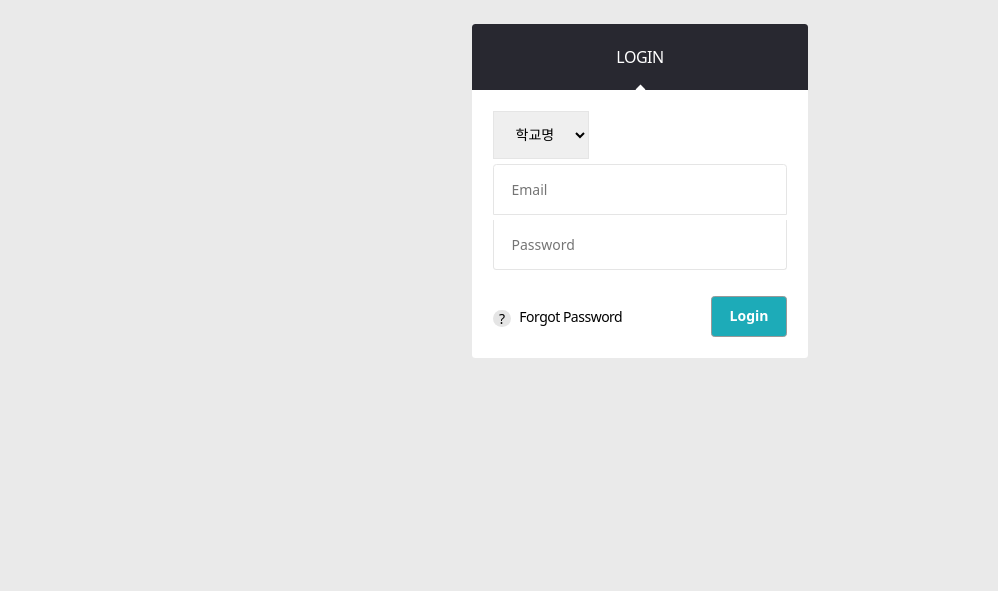
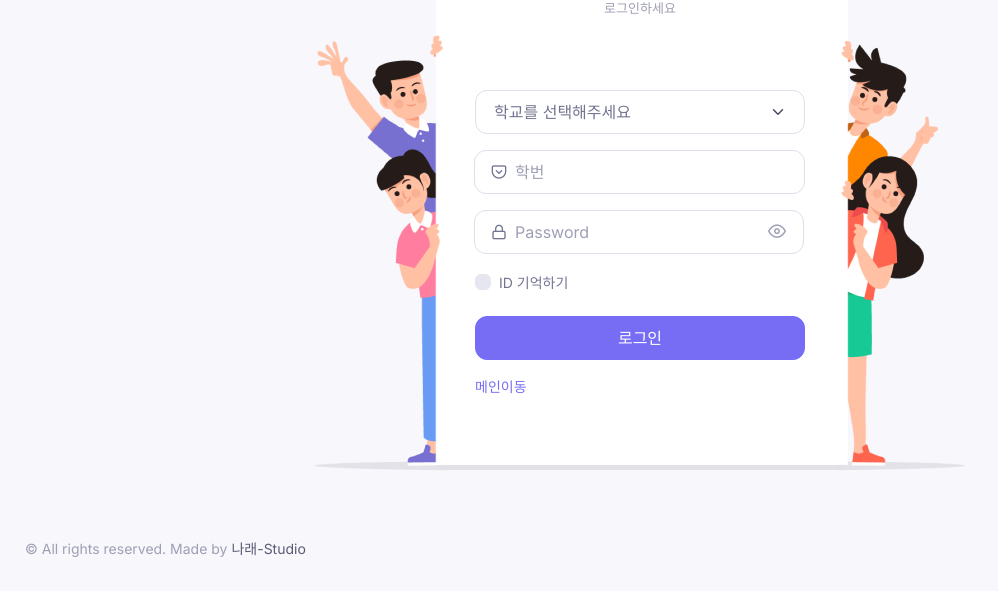
Before and after one commit to jungsoonhwa/photo, a plain HTML site: page login.html in a window 1280 px wide. Shown: the part 209-800 px from the top of the page, without its empty margins (0-998 px from the left). Drawn offline with Linux system fonts and the light colour scheme.

Commit message:
Add files via upload

```diff
--- a/login.html
+++ b/login.html
@@ -1,48 +1,82 @@
+
 <!DOCTYPE html>
-<html lang="ko">
+<html lang="en">
   <head>
-    <meta http-equiv="Content-Type" content="text/html; charset=UTF-8">
-    <title>홈페이지</title>
-    <meta http-equiv="X-UA-Compatible" content="IE=edge">
-      <link rel="stylesheet" type="text/css" href="css/reset.css">
-     <link rel="stylesheet" type="text/css" href="css/contents.css">
+    <meta charset="utf-8">
+    <title>나래사진관</title>
+    <!-- SEO Meta Tags-->
+    <meta name="description" content="">
+    <meta name="keywords" content="">
+    <meta name="author" content="Createx Studio">
+    <!-- Viewport-->
+    <meta name="viewport" content="width=device-width, initial-scale=1">
+
+    <!-- Page loading styles-->
+        <!-- Vendor Styles-->
+    <link rel="stylesheet" media="screen" href="css/simplebar.min.css"/>
+    <!-- Main Theme Styles + Bootstrap-->
+    <link rel="stylesheet" media="screen" href="css/theme.min.css">
+    <style>
+    .signin-form::before {
+    background-image: url(img/signin-illustration.png);
+        }
+    </style>
   </head>
-    <body class="align">
-    <div class="grid">
-    <form action="/" method="post" class="form login">
+  <!-- Body-->
+  <body style="background-color:#f7f7fc;">
+    <main class="page-wrapper d-flex flex-column">
 
-      <header class="login__header">
-        <h3 class="login__title">Login</h3>
-      </header>
 
-      <div class="login__body">
-        <div class="form__field">
-          <select>
-            <option>학교명</option>
+      <!-- Page content-->
+      <section class="container d-flex justify-content-center align-items-center pt-7 pb-4" style="flex: 1 0 auto;">
+        <div class="signin-form mt-3">
+          <div class="signin-form-inner">
+            <!-- Sign in view-->
+            <div class="view show" id="signin-view">
+              <h1 class="h2 text-center">Log in</h1>
+              <p class="fs-ms text-muted mb-4 text-center">로그인하세요   </p>
+              <form class="needs-validation pt-5 pb-4 " novalidate>
+                  <div class="mb-3">
+                      <select class="form-select" id="select-input">
+                        <option selected disabled  value="">학교를 선택해주세요</option>
+                        <option>Option item 1</option>
+                        <option>Option item 2</option>
+                        <option>Option item 3</option>
                       </select>
                     </div>
+                <div class="input-group mb-3"><i class="ai-pocket  position-absolute top-50 start-0 translate-middle-y ms-3"></i>
+                  <input class="form-control rounded" type="text" placeholder="학번" required>
+                </div>
+                <div class="input-group mb-3"><i class="ai-lock position-absolute top-50 start-0 translate-middle-y ms-3"></i>
+                  <div class="password-toggle w-100">
+                    <input class="form-control" type="password" placeholder="Password" required>
+                    <label class="password-toggle-btn" aria-label="Show/hide password">
+                      <input class="password-toggle-check" type="checkbox"><span class="password-toggle-indicator"></span>
+                    </label>
+                  </div>
+                </div>
+                <div class="d-flex justify-content-between align-items-center mb-3 pb-1">
+                  <div class="form-check">
+                    <input class="form-check-input" type="checkbox" id="keep-signed-2">
+                    <label class="form-check-label" for="keep-signed-2">ID 기억하기</label>
+                  </div>
+                </div>
+                <button class="btn btn-primary d-block w-100" type="submit">로그인</button>
+              <p class="fs-sm pt-3 mb-0"><a href="main.html" class="fw-medium">메인이동</a></p>
+              </form>
+            </div>
+          </div>
+        </div>
+      </section>
+    </main>
+    <!-- Footer-->
+    <footer class="footer py-4">
+      <div class="container d-md-flex align-items-center justify-content-between py-2 text-center text-md-end">
 
-        <div class="form__field">
-          <input type="email" placeholder="Email" required>
+        <p class="fs-sm mb-0 me-3 order-md-1"><span class="text-muted me-1">© All rights reserved. Made by</span><a class="nav-link-style fw-normal" href="" target="_blank" rel="noopener">나래-Studio</a></p>
       </div>
-
-        <div class="form__field">
-          <input type="password" placeholder="Password" required>
-        </div>
-
-      </div>
-
-      <footer class="login__footer">
-        <input type="submit" value="Login">
-
-        <p><span class="icon icon--info">?</span><a href="#">Forgot Password</a></p>
     </footer>
 
-    </form>
-
-  </div>
-
+    <script src="js/theme.min.js"></script>
   </body>
-
-
 </html>
```
Also changed, not shown: main.html (+23 -30 lines). Lines whose indentation alone changed are shown as unchanged.
